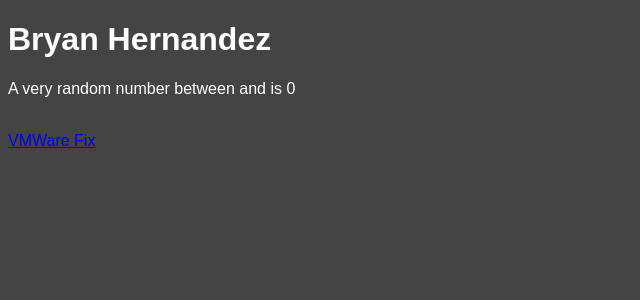
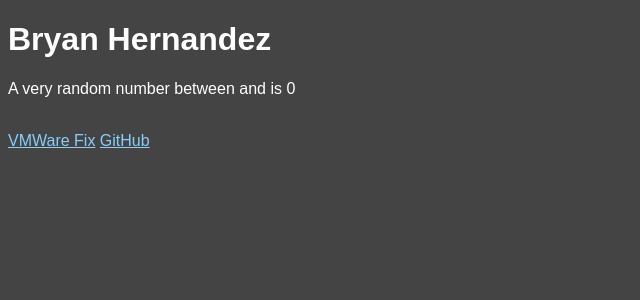
Before and after one commit to Bryan1998/bryan.ioe, a PHP site: page / in a window 1280 px wide. Shown: the top 300 px of the page, without its empty margins (0-640 px from the left). Run offline with PHP 8.4, Linux system fonts and the light colour scheme; data that the repository does not hold is empty.

Commit message:
Add files via upload

```diff
--- a/css/main.css
+++ b/css/main.css
@@ -3,3 +3,22 @@
 	color: white;
 	font-family: sans-serif;
 }
+/* unvisited link */
+a:link {
+    color: LightSkyBlue;
+}
+
+/* visited link */
+a:visited {
+    color: LightSteelBlue;
+}
+
+/* mouse over link */
+a:hover {
+    color: LightYellow;
+}
+
+/* selected link */
+a:active {
+    color: LightGreen;
+}
--- a/index.php
+++ b/index.php
@@ -11,8 +11,8 @@
 <body>
 	<h1>Bryan Hernandez</h1>
 	<p><?php echo("A very random number between ".$min." and ".$max." is ".mt_rand($min,$max));?></p>
-	<br ?>
-	<a href="files/vmware-fix.txt">VMWare Fix</a>
+	<br />
+	<a href="files/vmware-fix.txt">VMWare Fix</a> <a href="https://github.com/Bryan1998">GitHub</a>
 </body>
 
 </html>
```
